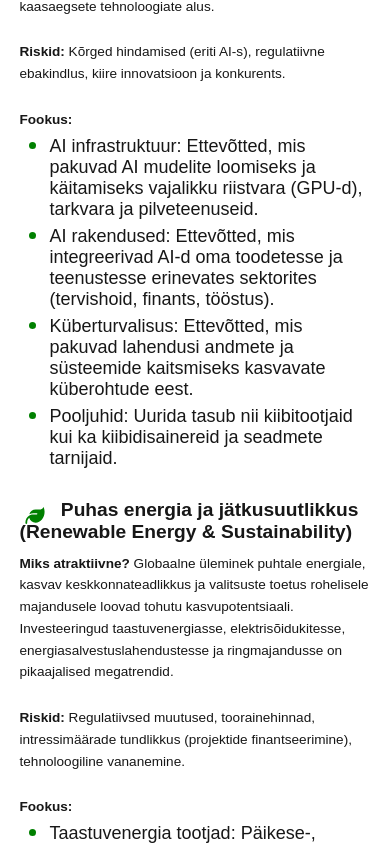
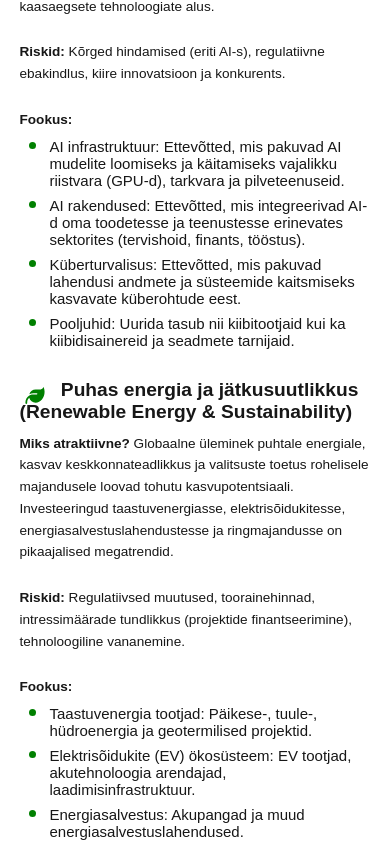
Before and after one commit to markusaasoja/rahanipid, a Next.js app: page /sektorite-analuus in a window 390 px wide. Shown: the part 2213-3058 px from the top of the page. Built offline with nearby package versions, Linux system fonts and the light colour scheme; a web font is replaced by a local one.

Commit message:
fondi muutatused

```diff
--- a/src/app/components/Articles/Articles.css
+++ b/src/app/components/Articles/Articles.css
@@ -446,5 +446,8 @@ h1{
     font-size: 26px;
     padding: 0 5%;
   }
-
+.article-section li{
+  font-size: 15px;
+  margin-left: 30px;
 }
+}
```
